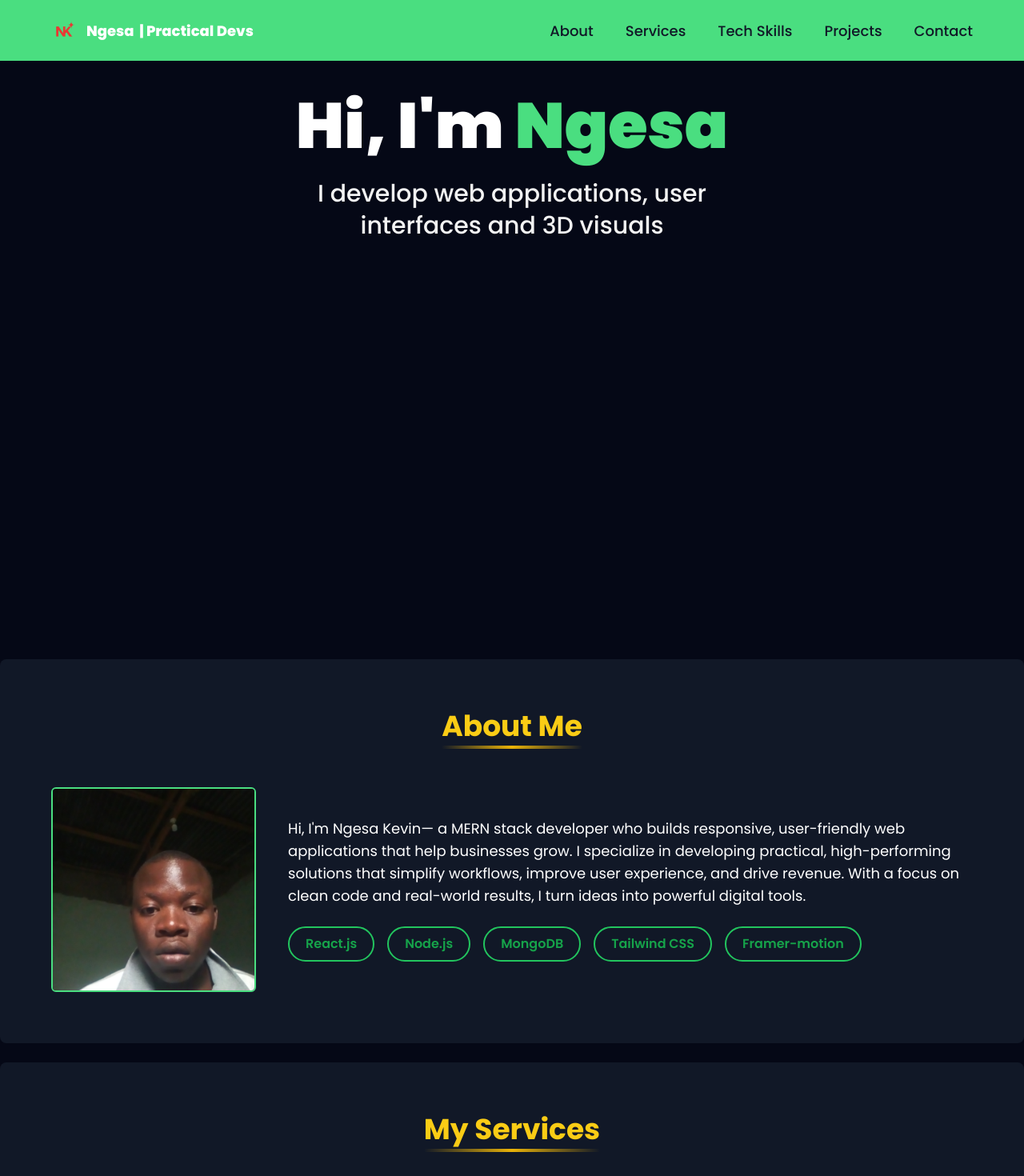
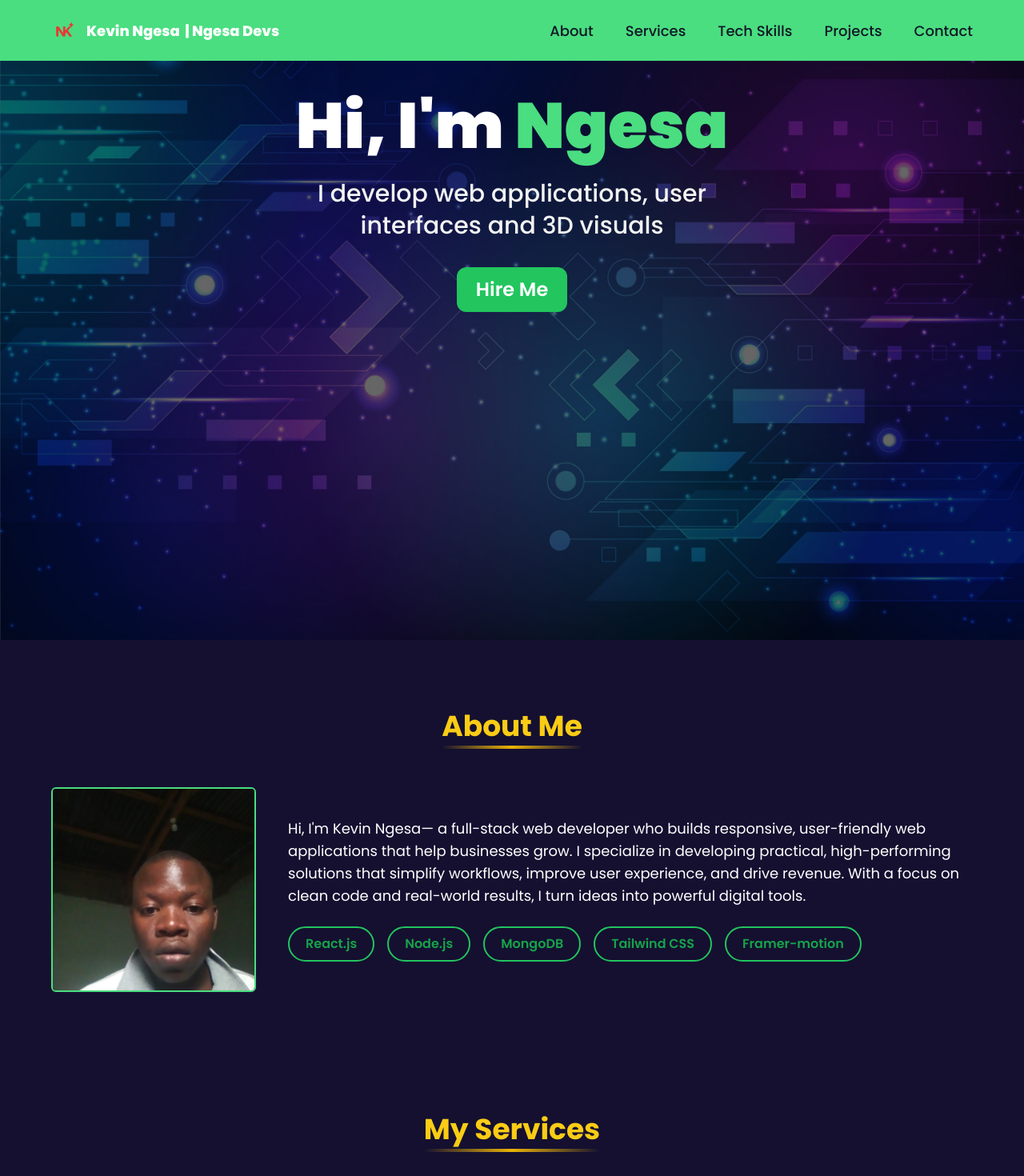
Before and after one commit to ngesa-dev/kevin_ngesa_portfolio1, a React (Vite) app: page / in a window 1280 px wide. Shown: the top 1470 px of the page at 80% size. Built offline with nearby package versions, Linux system fonts and the light colour scheme.

Commit message:
Update after GitHub username change

```diff
--- a/src/App.jsx
+++ b/src/App.jsx
@@ -5,7 +5,7 @@ import { About, Contact, Services, Feedbacks, Hero, Navbar,TechSkills,Projects,F
 const App = () => {
   return (
     <BrowserRouter>
-      <div className='relative z-0 bg-primary'>
+      <div className='relative z-0 bg-tertiary'>
         <div className=''>
           <Navbar />
           <Hero />
--- a/src/assets/index.js
+++ b/src/assets/index.js
@@ -7,6 +7,8 @@ import ecommerce_pic1 from './ecommerce_pic1.png'
 import e_learning_pic from './e_learning_pic.png'
 import foodstore from './foodstore.jpg'
 import portfolio_builder from './portfolio-builder.png'
+import bg_image from './bg_image.jpg'
+
 
 
 
@@ -18,6 +20,8 @@ export {
   ecommerce_pic1,
   e_learning_pic,
   portfolio_builder,
-  foodstore
+  foodstore,
+  bg_image,
+
 
 };
--- a/src/components/About.jsx
+++ b/src/components/About.jsx
@@ -29,7 +29,7 @@ const About = () => {
         {/* Right: Description + Buttons */}
         <div className="flex-1 text-left">
           <p className="text-lg mb-6">
-           Hi, I'm Ngesa Kevin— a MERN stack developer who builds responsive, user-friendly web applications that help businesses grow.
+           Hi, I'm Kevin Ngesa— a full-stack web developer who builds responsive, user-friendly web applications that help businesses grow.
 I specialize in developing practical, high-performing solutions that simplify workflows, improve user experience, and drive revenue.
 With a focus on clean code and real-world results, I turn ideas into powerful digital tools.
           </p>
--- a/src/components/Contact.jsx
+++ b/src/components/Contact.jsx
@@ -96,7 +96,7 @@ const Contact = () => {
                 value={form.name}
                 onChange={handleChange}
                 placeholder="What's your good name?"
-                className="bg-tertiary text-white placeholder:text-secondary font-medium px-6 py-4 rounded-lg outline-none border-2 border-transparent focus:border-green-500 transition-colors duration-300"
+                className="bg-tertiaryLight text-white placeholder:text-secondary font-medium px-6 py-4 rounded-lg outline-none border-2 border-transparent focus:border-green-500 transition-colors duration-300"
               />
             </label>
 
@@ -110,7 +110,7 @@ const Contact = () => {
                 value={form.email}
                 onChange={handleChange}
                 placeholder="What's your web address?"
-                className="bg-tertiary text-white placeholder:text-secondary font-medium px-6 py-4 rounded-lg outline-none border-2 border-transparent focus:border-green-500 transition-colors duration-300"
+                className="bg-tertiaryLight text-white placeholder:text-secondary font-medium px-6 py-4 rounded-lg outline-none border-2 border-transparent focus:border-green-500 transition-colors duration-300"
               />
             </label>
 
@@ -124,7 +124,7 @@ const Contact = () => {
                 value={form.message}
                 onChange={handleChange}
                 placeholder="What you want to say?"
-                className="bg-tertiary text-white placeholder:text-secondary font-medium px-6 py-4 rounded-lg outline-none border-2 border-transparent focus:border-green-500 transition-colors duration-300"
+                className="bg-tertiaryLight text-white placeholder:text-secondary font-medium px-6 py-4 rounded-lg outline-none border-2 border-transparent focus:border-green-500 transition-colors duration-300"
               />
             </label>
 
--- a/src/components/Feedbacks.jsx
+++ b/src/components/Feedbacks.jsx
@@ -20,7 +20,7 @@ const Feedbacks = () => {
   }, [controls]);
 
   return (
-    <section className="w-full px-4 py-16 bg-primary text-white overflow-hidden">
+    <section className="w-full px-4 py-16 bg-tertiary text-white overflow-hidden">
       {/* Heading */}
       <div className={`${styles.sectionDivStyling}`}>
         <h2 className={`${styles.sectionHeadText}`}>
--- a/src/components/Hero.jsx
+++ b/src/components/Hero.jsx
@@ -1,12 +1,18 @@
-
 import { styles } from "../styles";
+import bgImage from "../assets/bg_image.jpg";
 
 const Hero = () => {
   return (
-    <>
-      {/* Hero Section with Canvas and Text */}
-      <section className="relative w-full h-screen mx-auto">
-        {/* TEXT SECTION */}
+    <section
+      className="relative w-full min-h-[500px] md:h-screen bg-no-repeat bg-cover bg-[top_center] md:bg-center animate-bgPan"
+      style={{
+        backgroundImage: `url(${bgImage})`,
+      }}
+    >
+      {/* Overlay */}
+      <div className="absolute inset-0 bg-black bg-opacity-60 z-0" />
+
+      {/* Text + CTA */}
       <div
         className={`absolute inset-0 top-[100px] max-w-7xl mx-auto ${styles.paddingX} flex flex-col items-center z-10`}
       >
@@ -17,14 +23,15 @@ const Hero = () => {
           I develop web applications, user <br className="sm:block hidden" />
           interfaces and 3D visuals
         </p>
-        </div>
 
-        {/* CANVAS */}
-        <div className="absolute inset-0 z-0">
-          {/*<ComputersCanvas />*/}
+        <a
+          href="#contact"
+          className="mt-8 px-6 py-3 text-2xl bg-green-500 hover:bg-green-600 text-white font-semibold rounded-xl transition duration-300"
+        >
+          Hire Me
+        </a>
       </div>
     </section>
-    </>
   );
 };
 
--- a/src/components/Navbar.jsx
+++ b/src/components/Navbar.jsx
@@ -1,23 +1,20 @@
-import { useEffect, useState } from "react";
+import { useEffect, useRef, useState } from "react";
 import { Link } from "react-router-dom";
 
 import { styles } from "../styles";
 import { navLinks } from "../constants";
-import {  menu, close,ngesa_logo } from "../assets";
+import { menu, close, ngesa_logo } from "../assets";
 
 const Navbar = () => {
   const [active, setActive] = useState("");
   const [toggle, setToggle] = useState(false);
   const [scrolled, setScrolled] = useState(false);
 
+  const menuRef = useRef();
+
   useEffect(() => {
     const handleScroll = () => {
-      const scrollTop = window.scrollY;
-      if (scrollTop > 100) {
-        setScrolled(true);
-      } else {
-        setScrolled(false);
-      }
+      setScrolled(window.scrollY > 100);
     };
 
     window.addEventListener("scroll", handleScroll);
@@ -25,11 +22,21 @@ const Navbar = () => {
     return () => window.removeEventListener("scroll", handleScroll);
   }, []);
 
+  // Close menu when clicking outside
+  useEffect(() => {
+    const handleClickOutside = (event) => {
+      if (toggle && menuRef.current && !menuRef.current.contains(event.target)) {
+        setToggle(false);
+      }
+    };
+
+    document.addEventListener("mousedown", handleClickOutside);
+    return () => document.removeEventListener("mousedown", handleClickOutside);
+  }, [toggle]);
+
   return (
     <nav
-      className={`${
-        styles.paddingX
-      } w-full flex items-center py-5 fixed top-0 z-20 ${
+      className={`${styles.paddingX} w-full flex items-center py-5 fixed top-0 z-20 ${
         scrolled ? "bg-green-500" : "bg-green-400"
       }`}
     >
@@ -44,8 +51,8 @@ const Navbar = () => {
         >
           <img src={ngesa_logo} alt='logo' className='w-9 h-9 object-contain' />
           <p className='text-white text-[18px] font-extrabold cursor-pointer flex '>
-            Ngesa &nbsp;
-            <span className='sm:block hidden'> | Practical Devs</span>
+            Kevin Ngesa &nbsp;
+            <span className='sm:block hidden'> | Ngesa Devs</span>
           </p>
         </Link>
 
@@ -63,7 +70,7 @@ const Navbar = () => {
           ))}
         </ul>
 
-        <div className='sm:hidden flex flex-1 justify-end items-center'>
+        <div className='sm:hidden flex flex-1 justify-end items-center' ref={menuRef}>
           <img
             src={toggle ? close : menu}
             alt='menu'
@@ -84,7 +91,7 @@ const Navbar = () => {
                     active === nav.title ? "text-white" : "text-secondary"
                   }`}
                   onClick={() => {
-                    setToggle(!toggle);
+                    setToggle(false);
                     setActive(nav.title);
                   }}
                 >
--- a/src/components/Services.jsx
+++ b/src/components/Services.jsx
@@ -18,7 +18,7 @@ const Services = () => {
       {/* Service Cards Grid */}
       <motion.div
       variants={zoomIn(0.2, 1)}
-      className="grid sm:grid-cols-2 lg:grid-cols-3 gap-6 max-w-5xl mx-auto px-4">
+      className="grid sm:grid-cols-2 lg:grid-cols-3 gap-6 max-w-7xl mx-auto px-4">
         {services.map((service, index) => {
           const Icon = serviceIcons[service.iconKey];
           return (
--- a/src/styles.js
+++ b/src/styles.js
@@ -15,7 +15,7 @@ const styles = {
     "block h-1 mt-1 bg-gradient-to-r from-transparent via-yellow-500 to-transparent rounded-full w-full max-w-xs mx-auto",
 
     sectionStyling:
-    "w-full px-6 py-16 bg-gray-900 text-white rounded-lg",
+    "w-full px-6 py-16 bg-tertiary text-white rounded-lg",
 
     sectionDivStyling:
     "text-center mb-12"
--- a/tailwind.config.cjs
+++ b/tailwind.config.cjs
@@ -8,6 +8,7 @@ module.exports = {
         primary: "#050816",
         secondary: "#aaa6c3",
         tertiary: "#151030",
+        tertiaryLight: '#2a204d',
         "black-100": "#100d25",
         "black-200": "#090325",
         "white-100": "#f3f3f3",
@@ -21,6 +22,21 @@ module.exports = {
       backgroundImage: {
         "hero-pattern": "url('/src/assets/herobg.png')",
       },
+         keyframes: {
+
+        bgPan: {
+          '0%, 100%': { backgroundPosition: 'center top' },
+          '50%': { backgroundPosition: 'center center' },
+        },
+        bgZoom: {
+          '0%, 100%': { transform: 'scale(1)' },
+          '50%': { transform: 'scale(1.05)' },
+        },
+      },
+      animation: {
+        bgPan: 'bgPan 20s ease-in-out infinite',
+        bgZoom: 'bgZoom 20s ease-in-out infinite',
+      },
     },
   },
   plugins: [],
```
Also changed, not shown: src/components/Footer.jsx (+59 -19 lines), src/assets/bg_image.jpg (added). Lines whose indentation alone changed are shown as unchanged.
